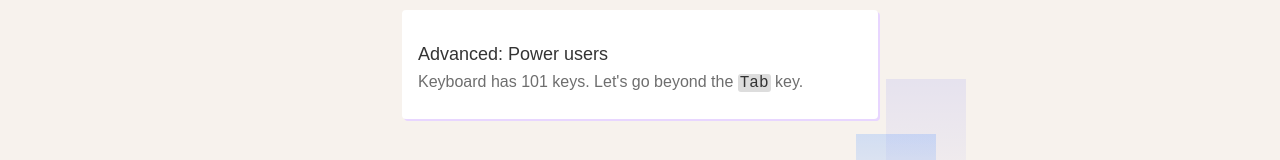
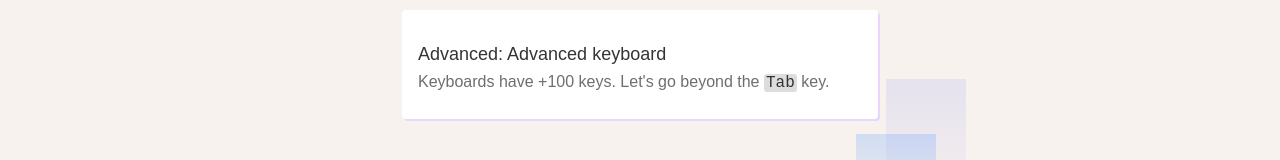
Before and after one commit to sandrina-p/workshop-a11y-jsdaycanarias, a Next.js app: page / in a window 1280 px wide. Shown: the part 1216-1376 px from the top of the page. Built offline with nearby package versions, Linux system fonts and the light colour scheme.

Commit message:
rename ex 7

```diff
--- a/pages/index.js
+++ b/pages/index.js
@@ -102,8 +102,8 @@ export default function Home() {
           <CardLink title="Advanced: Dialog (Modal)" href="exercises/6">
             What does it take to build an accessible Dialog?
           </CardLink>
-          <CardLink title="Advanced: Power users" href="exercises/7">
-            Keyboard has 101 keys. Let's go beyond the <code>Tab</code> key.
+          <CardLink title="Advanced: Advanced keyboard" href="exercises/7">
+            Keyboards have +100 keys. Let's go beyond the <code>Tab</code> key.
           </CardLink>
         </main>
         <Footer />
```
Also changed, not shown: pages/exercises/7.jsx (+7 -3 lines), exercises/7_advanced_keyboard.exercise.jsx (renamed from exercises/7_shortcuts.exercise.jsx), exercises/7_advanced_keyboard.solution.jsx (renamed from exercises/7_shortcuts.solution.jsx).
